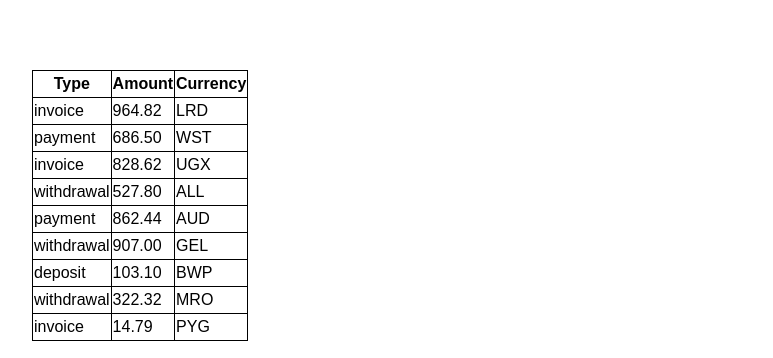
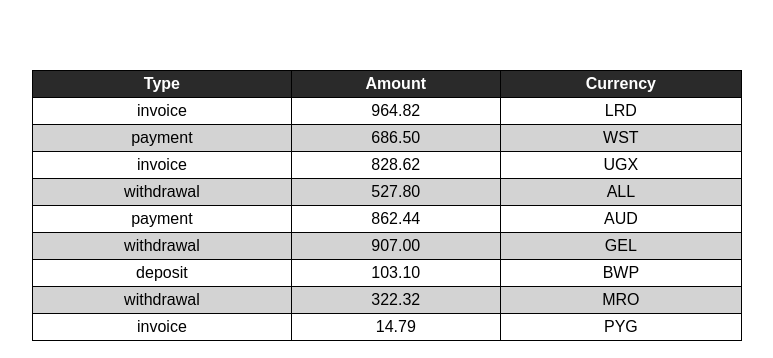
Before and after one commit to TetianaUMKA/goit-react-hm-01, a React (Vite) app: page / in a window 1280 px wide. Shown: the part 986-1344 px from the top of the page, without its empty margins (253-1026 px from the left). Built offline with nearby package versions, Linux system fonts and the light colour scheme.

Commit message:
Update Transactions.jsx

```diff
--- a/src/components/TransactionHistory/Transactions.jsx
+++ b/src/components/TransactionHistory/Transactions.jsx
@@ -1,8 +1,10 @@
+import css from "./Transactions.module.css";
+
 export default function Transactions({ items }) {
   return (
-    <table>
+    <table className={css.table}>
       <thead>
-        <tr>
+        <tr className={css.label}>
           <th>Type</th>
           <th>Amount</th>
           <th>Currency</th>
@@ -10,8 +12,11 @@ export default function Transactions({ items }) {
       </thead>
 
       <tbody>
-        {items.map(({ id, type, amount, currency }) => (
-          <tr key={id}>
+        {items.map(({ id, type, amount, currency }, index) => (
+          <tr
+            className={`${css.data} ${index % 2 === 1 && css.darkBG}`}
+            key={id}
+          >
             <td>{type}</td>
             <td>{amount}</td>
             <td>{currency}</td>
```
